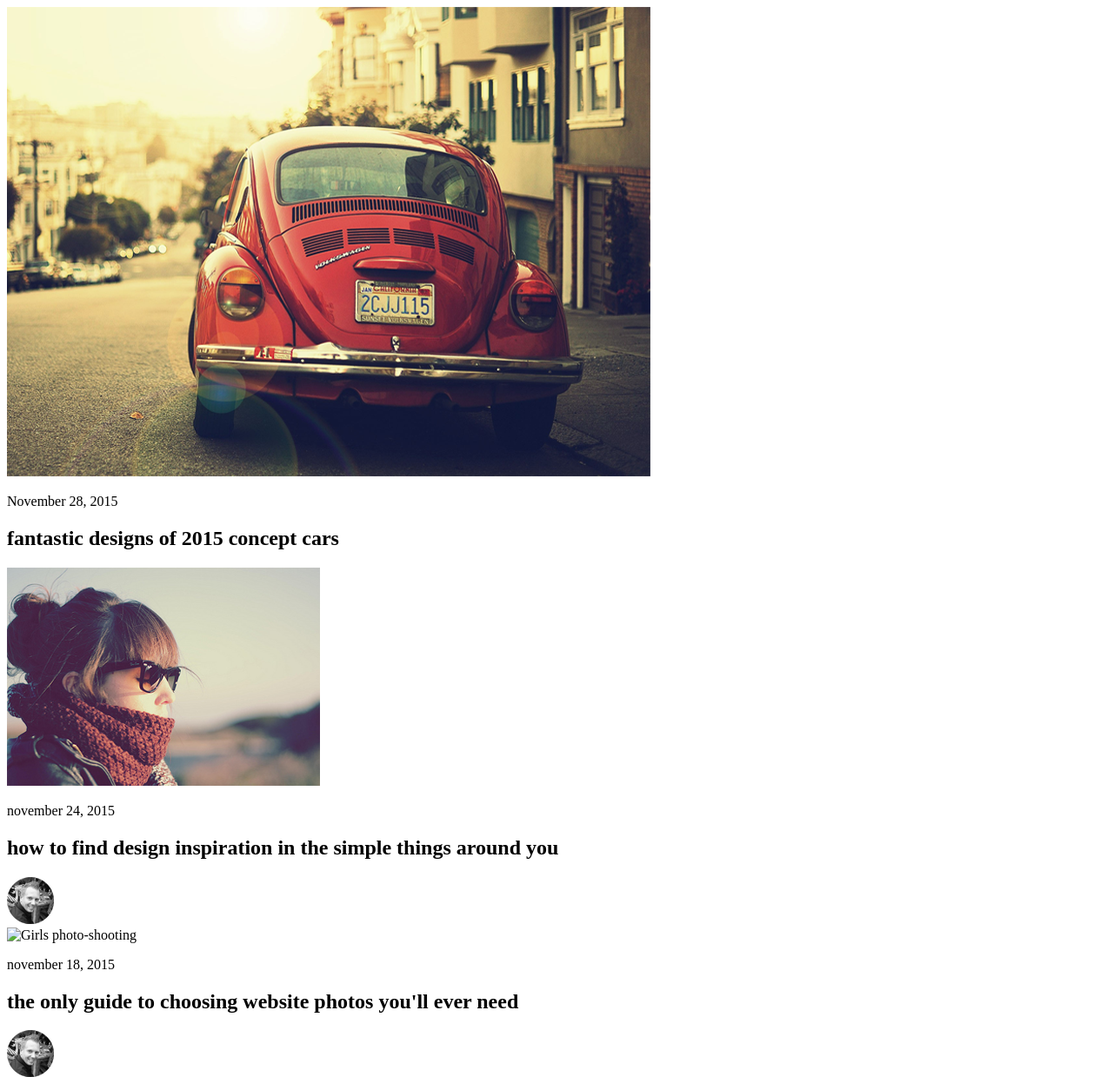
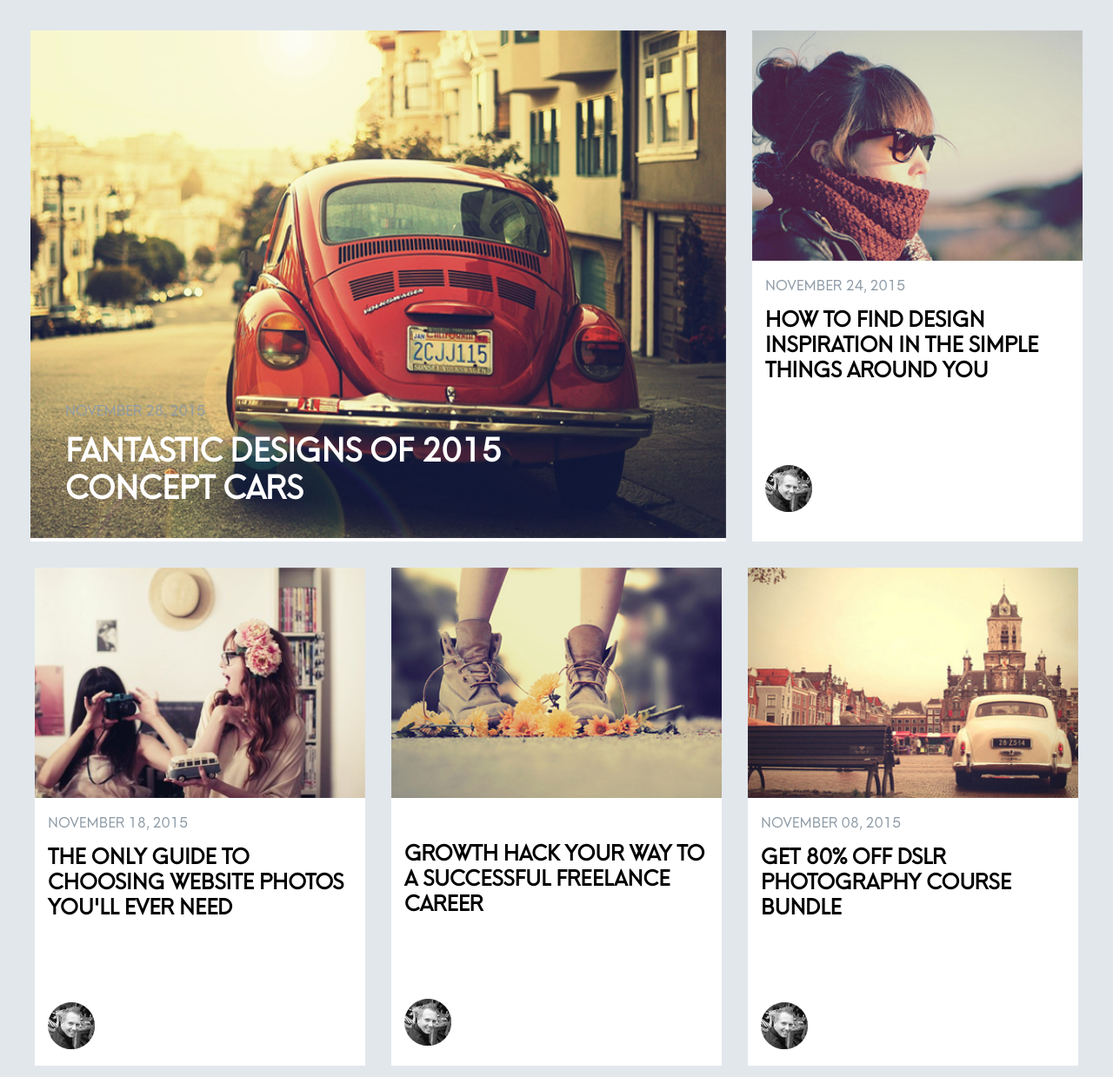
Before and after one commit to pomogaeva/hw-flexbox-2, a plain HTML site: page index.html in a window 1280 px wide. Shown: the top 1239 px of the page at 87% size. Drawn offline with Linux system fonts and the light colour scheme; the site is published under a folder, as on GitHub Pages, so addresses that start at the root find nothing.

Commit message:
update css path for gh-pages

```diff
--- a/index.html
+++ b/index.html
@@ -4,7 +4,7 @@
 <head>
   <meta charset="UTF-8">
   <meta name="viewport" content="width=device-width, initial-scale=1.0">
-  <link rel="stylesheet" href="../css/style.css">
+  <link rel="stylesheet" href="./css/style.css">
   <title>Flexbox - Homework 2</title>
 </head>
 
@@ -55,7 +55,7 @@
 
       <section class="tile">
 
-        <img class="tile-image" src="/images/3-image.png" alt="Girls photo-shooting">
+        <img class="tile-image" src="images/3-image.png" alt="Girls photo-shooting">
 
         <div class="tile-description">
 
```
